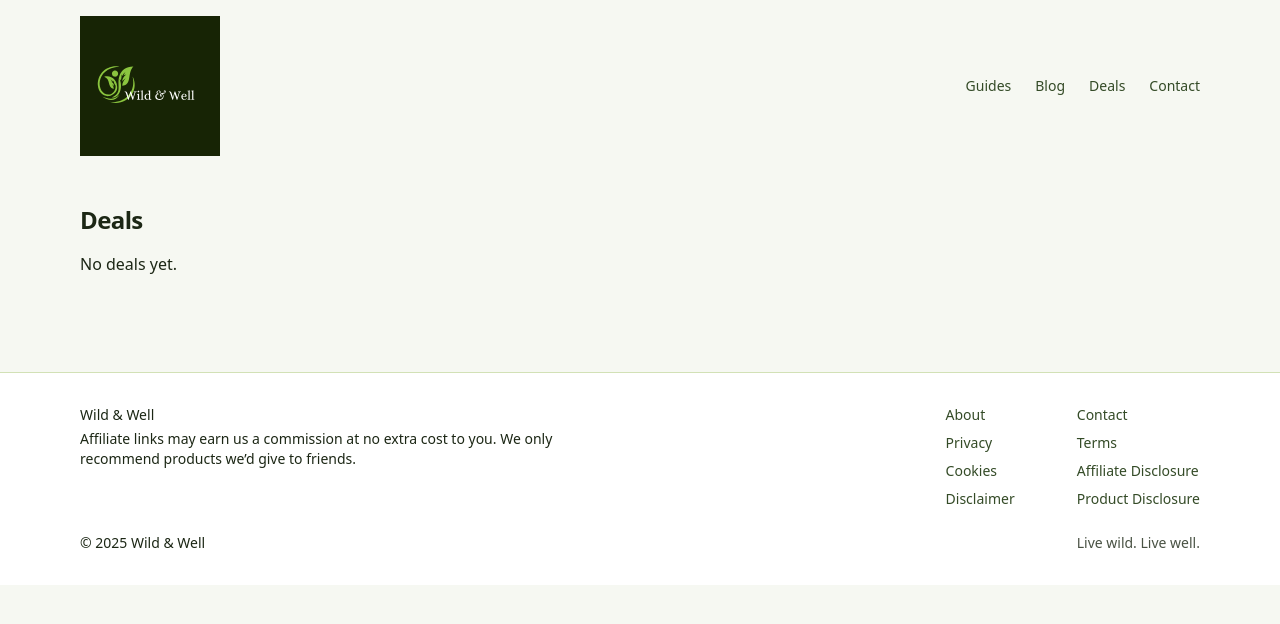
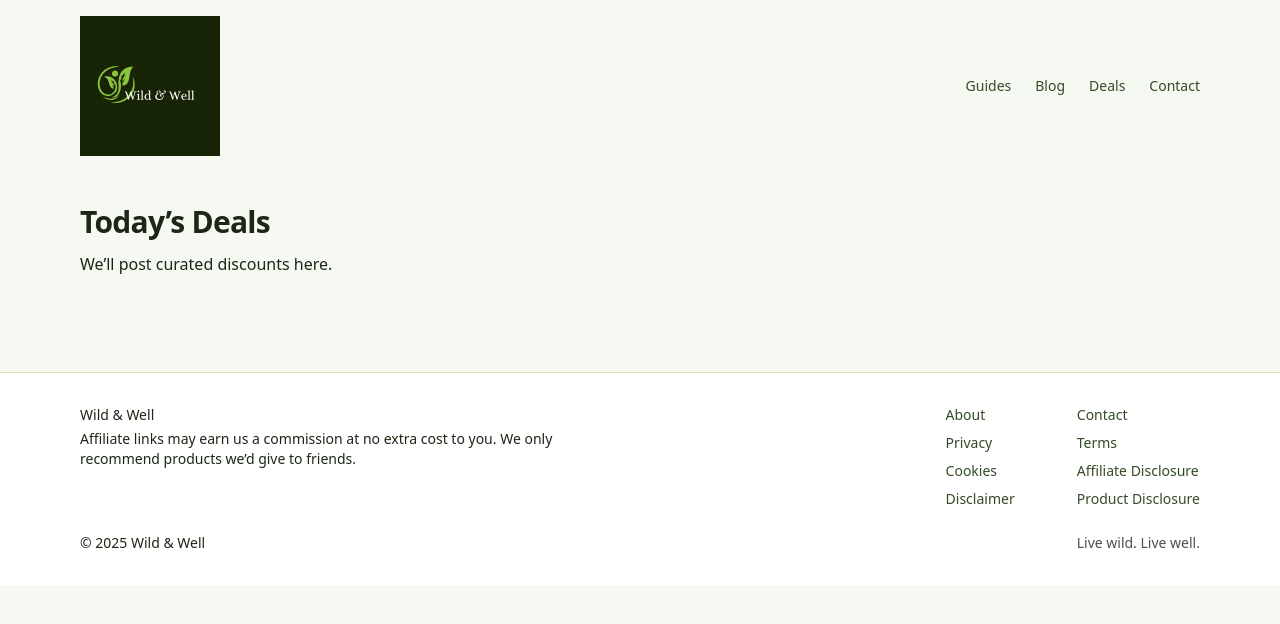
Before and after one commit to dariosandison/Eco---Holistic, a Next.js app: page /deals in a window 1280 px wide. Shown: the top 624 px of the page. Built offline with nearby package versions, Linux system fonts and the light colour scheme.

Commit message:
Update deals.js

```diff
--- a/pages/deals.js
+++ b/pages/deals.js
@@ -1,37 +1,9 @@
-import fs from "fs";
-import path from "path";
-import AffiliateLink from "../components/AffiliateLink";
-
-export default function Deals({ deals }) {
+export const seo = { title: 'Deals' };
+export default function Deals() {
   return (
-    <div>
-      <h1 className="mb-4 text-2xl font-semibold">Deals</h1>
-      {deals.length === 0 ? (
-        <p>No deals yet.</p>
-      ) : (
-        <ul className="grid gap-3 sm:grid-cols-2">
-          {deals.map((d, i) => (
-            <li key={i} className="rounded-md border p-4">
-              <div className="font-medium">{d.title}</div>
-              {d.description && <p className="text-sm text-gray-600">{d.description}</p>}
-              {d.url && (
-                <div className="mt-2">
-                  <AffiliateLink href={d.url}>View deal ↗</AffiliateLink>
-                </div>
-              )}
-            </li>
-          ))}
-        </ul>
-      )}
+    <div className="prose">
+      <h1>Today’s Deals</h1>
+      <p>We’ll post curated discounts here.</p>
     </div>
   );
 }
-
-export async function getStaticProps() {
-  const file = path.join(process.cwd(), "data", "deals.json");
-  let deals = [];
-  try {
-    deals = JSON.parse(fs.readFileSync(file, "utf8"));
-  } catch {}
-  return { props: { deals } };
-}
```
